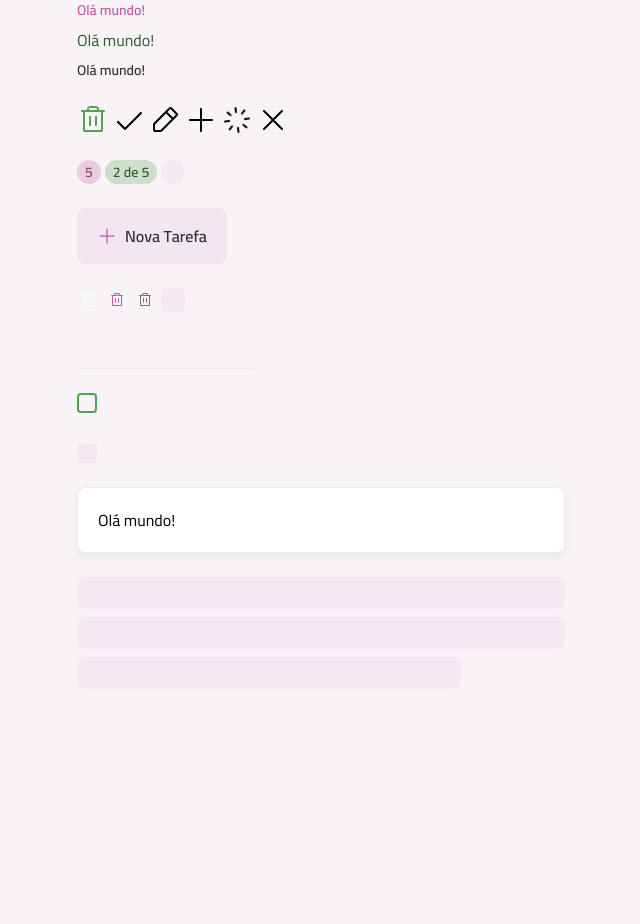
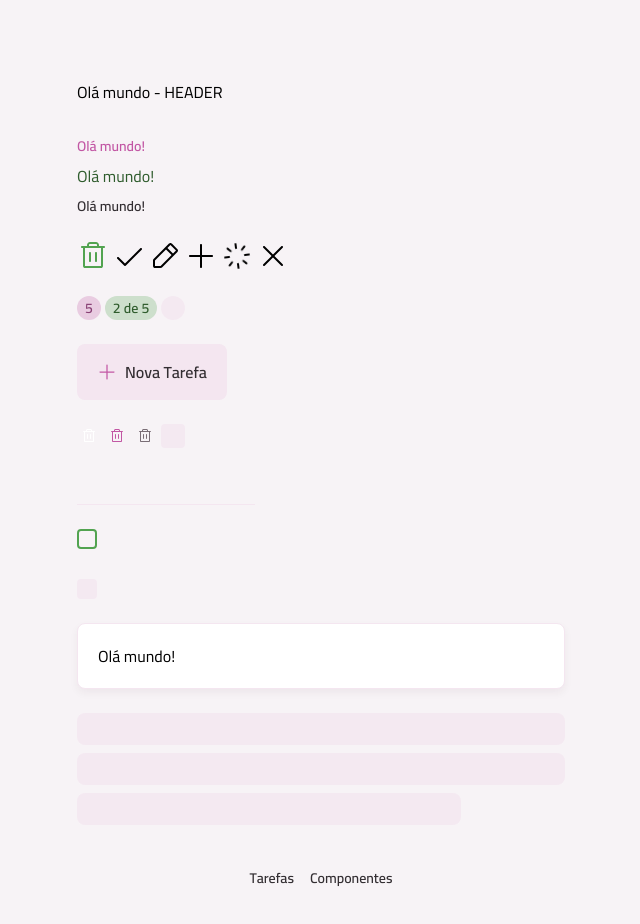
Before and after one commit to deniscapelete/rocket_todo, a React (Vite) app: page /componentes in a window 1280 px wide. Shown: the top 924 px of the page, without its empty margins (319-959 px from the left). Before the commit the page ends 800 px from the top, so only its background shows below. Built offline with nearby package versions, Linux system fonts and the light colour scheme.

Commit message:
Roteando Página de Componentes

```diff
--- a/package.json
+++ b/package.json
@@ -14,6 +14,7 @@
     "class-variance-authority": "^0.7.1",
     "react": "^19.1.1",
     "react-dom": "^19.1.1",
+    "react-router": "^7.8.2",
     "tailwindcss": "^4.1.12"
   },
   "devDependencies": {
--- a/src/App.tsx
+++ b/src/App.tsx
@@ -1,86 +1,20 @@
-import Text from "./components/text";
-import TrashIcon from "./assets/icons/trash.svg?react"
-import CheckIconIcon from "./assets/icons/check.svg?react"
-import PencilIcon from "./assets/icons/pencil.svg?react"
-import PlusIcon from "./assets/icons/plus.svg?react"
-import SpinnerIcon from "./assets/icons/spinner.svg?react"
-import XIcon from "./assets/icons/x.svg?react"
-import Icon from "./components/icon";
-import Badge from "./components/badge";
-import Button from "./components/button";
-import ButtonIcon from "./components/button-icon";
-import InputText from "./components/input-text";
-import InputCheckbox from "./components/input-checkbox";
-import Card from "./components/card";
-import Container from "./components/container";
-import Skeleton from "./components/skeleton";
+import { BrowserRouter, Route, Routes } from "react-router";
+import PageComponents from "./pages/page-components";
+import LayoutMain from "./pages/layout-main";
+import PageHome from "./pages/page-home";
+
 
 export default function App() {
 
   return (
-    <Container>
+    <BrowserRouter>
+      <Routes>
+        <Route element={<LayoutMain />}>
+          <Route index element={<PageHome />} />
+          <Route path='/componentes' element={<PageComponents />} />
+        </Route>
+      </Routes>
+    </BrowserRouter>
+  )
 
-      <div className="grid gap-6">
-        <div className="flex flex-col gap-2">
-          <Text variant={"body-sm-bold"} className="text-pink-base">
-            Olá mundo!
-          </Text>
-          <Text className="text-green-dark">
-            Olá mundo!
-          </Text>
-          <Text variant={"body-sm-bold"} >
-            Olá mundo!
-          </Text>
-        </div>
-
-        <div className="flex gap-1">
-          <Icon svg={TrashIcon} className="fill-green-base" />
-          <Icon svg={CheckIconIcon} />
-          <Icon svg={PencilIcon} />
-          <Icon svg={PlusIcon} />
-          <Icon svg={SpinnerIcon} animate />
-          <Icon svg={XIcon} />
-        </div>
-
-        <div className="flex gap-1">
-          <Badge variant={"secondary"}>5</Badge>
-          <Badge variant={"primary"}>2 de 5</Badge>
-          <Badge loading>5</Badge>
-
-        </div>
-
-        <div>
-          <Button icon={PlusIcon}>Nova Tarefa</Button>
-        </div>
-
-        <div className="flex gap-1">
-          <ButtonIcon icon={TrashIcon} />
-          <ButtonIcon icon={TrashIcon} variant={'secondary'} />
-          <ButtonIcon icon={TrashIcon} variant={'tertiary'} />
-          <ButtonIcon loading icon={TrashIcon} />
-        </div>
-
-        <div>
-          <InputText />
-        </div>
-
-        <div>
-          <InputCheckbox />
-        </div>
-        <div>
-          <InputCheckbox loading />
-        </div>
-
-        <div>
-          <Card size={'md'}>Olá mundo!</Card>
-        </div>
-
-        <div className="space-y-2">
-          <Skeleton className="h-8" />
-          <Skeleton className="h-8" />
-          <Skeleton className="w-96 h-8" />
-        </div>
-      </div>
-    </Container>
-  )
 }
--- /dev/null
+++ b/src/pages/layout-main.tsx
@@ -0,0 +1,31 @@
+import { NavLink, Outlet } from "react-router";
+import Container from "../components/container";
+import Text from "../components/text";
+
+export default function LayoutMain() {
+  return <>
+    <Container as='header' className="mt-3 md:mt-20">
+      Olá mundo - HEADER
+    </Container>
+
+    <main className="mt-4 md:mt-8">
+      <Outlet />
+    </main>
+
+    <footer className="my-5 md:my-10">
+      <nav className="flex items-center justify-center gap-4">
+        <NavLink to='/'>
+          <Text variant={"body-sm-bold"} className="text-gray-100">
+            Tarefas
+          </Text>
+        </NavLink>
+        <NavLink to='/componentes'>
+          <Text variant='body-sm-bold' className="text-gray-100">
+            Componentes
+          </Text>
+        </NavLink>
+
+      </nav>
+    </footer >
+  </>
+}
--- /dev/null
+++ b/src/pages/page-components.tsx
@@ -0,0 +1,85 @@
+import Badge from "../components/badge";
+import Button from "../components/button";
+import ButtonIcon from "../components/button-icon";
+import Card from "../components/card";
+import Container from "../components/container";
+import Icon from "../components/icon";
+import InputCheckbox from "../components/input-checkbox";
+import InputText from "../components/input-text";
+import Skeleton from "../components/skeleton";
+import Text from "../components/text";
+import TrashIcon from "../assets/icons/trash.svg?react"
+import CheckIcon from "../assets/icons/check.svg?react"
+import PlusIcon from "../assets/icons/plus.svg?react"
+import SpinnerIcon from "../assets/icons/spinner.svg?react"
+import PencilIcon from "../assets/icons/pencil.svg?react"
+import XIcon from "../assets/icons/x.svg?react"
+
+export default function PageComponents() {
+  return (
+    <Container>
+
+      <div className="grid gap-6">
+        <div className="flex flex-col gap-2">
+          <Text variant={"body-sm-bold"} className="text-pink-base">
+            Olá mundo!
+          </Text>
+          <Text className="text-green-dark">
+            Olá mundo!
+          </Text>
+          <Text variant={"body-sm-bold"} >
+            Olá mundo!
+          </Text>
+        </div>
+
+        <div className="flex gap-1">
+          <Icon svg={TrashIcon} className="fill-green-base" />
+          <Icon svg={CheckIcon} />
+          <Icon svg={PencilIcon} />
+          <Icon svg={PlusIcon} />
+          <Icon svg={SpinnerIcon} animate />
+          <Icon svg={XIcon} />
+        </div>
+
+        <div className="flex gap-1">
+          <Badge variant={"secondary"}>5</Badge>
+          <Badge variant={"primary"}>2 de 5</Badge>
+          <Badge loading>5</Badge>
+
+        </div>
+
+        <div>
+          <Button icon={PlusIcon}>Nova Tarefa</Button>
+        </div>
+
+        <div className="flex gap-1">
+          <ButtonIcon icon={TrashIcon} />
+          <ButtonIcon icon={TrashIcon} variant={'secondary'} />
+          <ButtonIcon icon={TrashIcon} variant={'tertiary'} />
+          <ButtonIcon loading icon={TrashIcon} />
+        </div>
+
+        <div>
+          <InputText />
+        </div>
+
+        <div>
+          <InputCheckbox />
+        </div>
+        <div>
+          <InputCheckbox loading />
+        </div>
+
+        <div>
+          <Card size={'md'}>Olá mundo!</Card>
+        </div>
+
+        <div className="space-y-2">
+          <Skeleton className="h-8" />
+          <Skeleton className="h-8" />
+          <Skeleton className="w-96 h-8" />
+        </div>
+      </div>
+    </Container>
+  )
+}
--- /dev/null
+++ b/src/pages/page-home.tsx
@@ -0,0 +1,3 @@
+export default function PageHome() {
+  return <>PÁGINA HOME</>
+}
```
Also changed, not shown: 1 other file (tests, documents, lock files or other folders).
